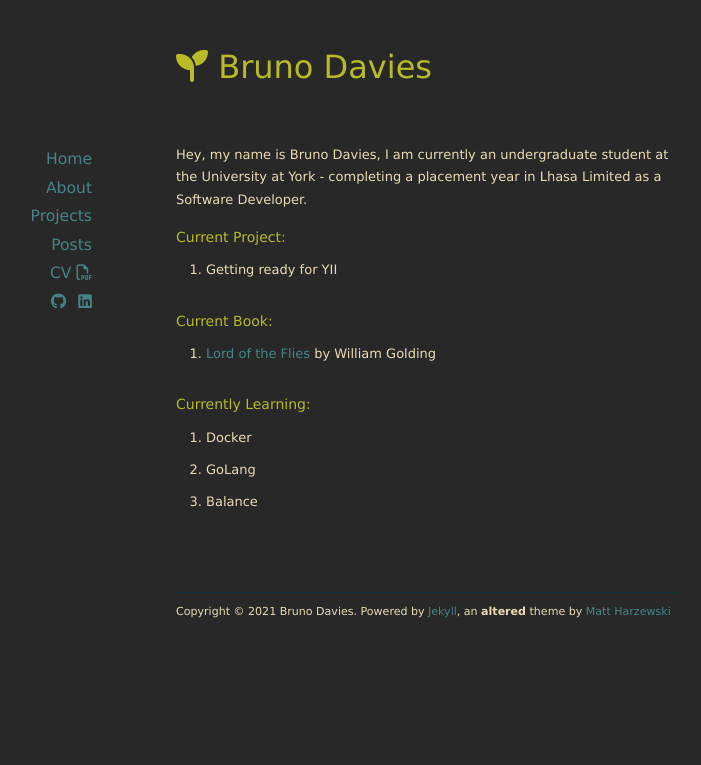
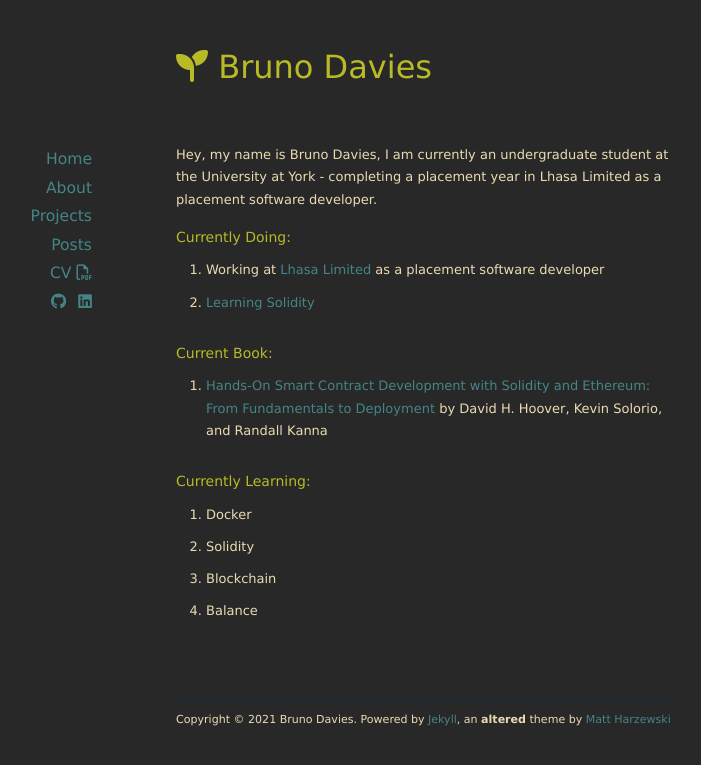
Before and after one commit to BrunoDavies/brunodavies.github.io, a Jekyll site: the page built from index.markdown, in a window 1280 px wide. Shown: the top 765 px of the page, without its empty margins (214-915 px from the left). Built offline with Jekyll 4.4.1, drawn with Linux system fonts in a browser that asks for light colours; nearby versions of some CDN libraries; the list of posts is cut into pages by our own code.

Commit message:
Updated to current doings

```diff
--- a/index.markdown
+++ b/index.markdown
@@ -2,15 +2,17 @@
 layout: default
 title: "Bruno Davies"
 ---
-Hey, my name is Bruno Davies, I am currently an undergraduate student at the University at York - completing a placement year in Lhasa Limited as a Software Developer.
+Hey, my name is Bruno Davies, I am currently an undergraduate student at the University at York - completing a placement year in Lhasa Limited as a placement software developer.
 
-### Current Project:
-* Getting ready for YII
+### Currently Doing:
+* Working at [Lhasa Limited](https://www.lhasalimited.org/) as a placement software developer
+* [Learning Solidity](https://github.com/BrunoDavies/Learning-Solidity)
 
 ### Current Book:
-* [Lord of the Flies](https://www.goodreads.com/book/show/7624.Lord_of_the_Flies?ac=1&from_search=true&qid=tnrq4c0AV9&rank=1) by William Golding
+* [Hands-On Smart Contract Development with Solidity and Ethereum: From Fundamentals to Deployment](https://g.co/kgs/sX8tXN) by David H. Hoover, Kevin Solorio, and Randall Kanna
 
 ### Currently Learning:
 * Docker
-* GoLang
+* Solidity
+* Blockchain
 * Balance
```
